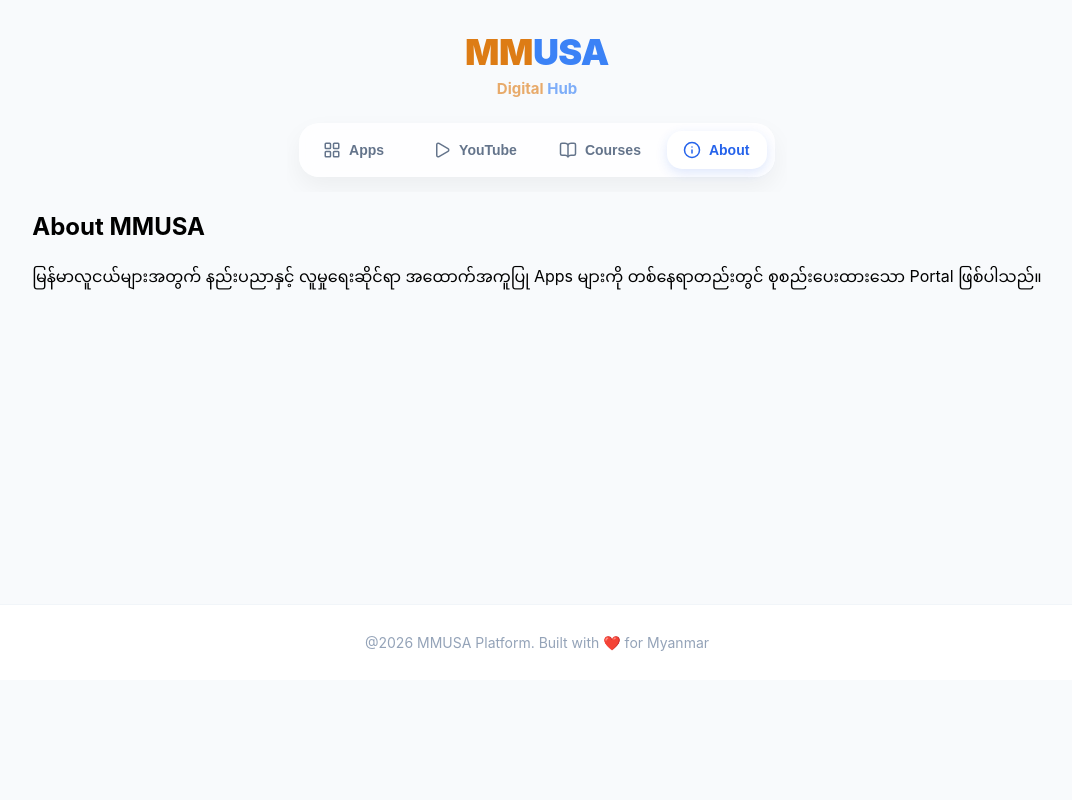
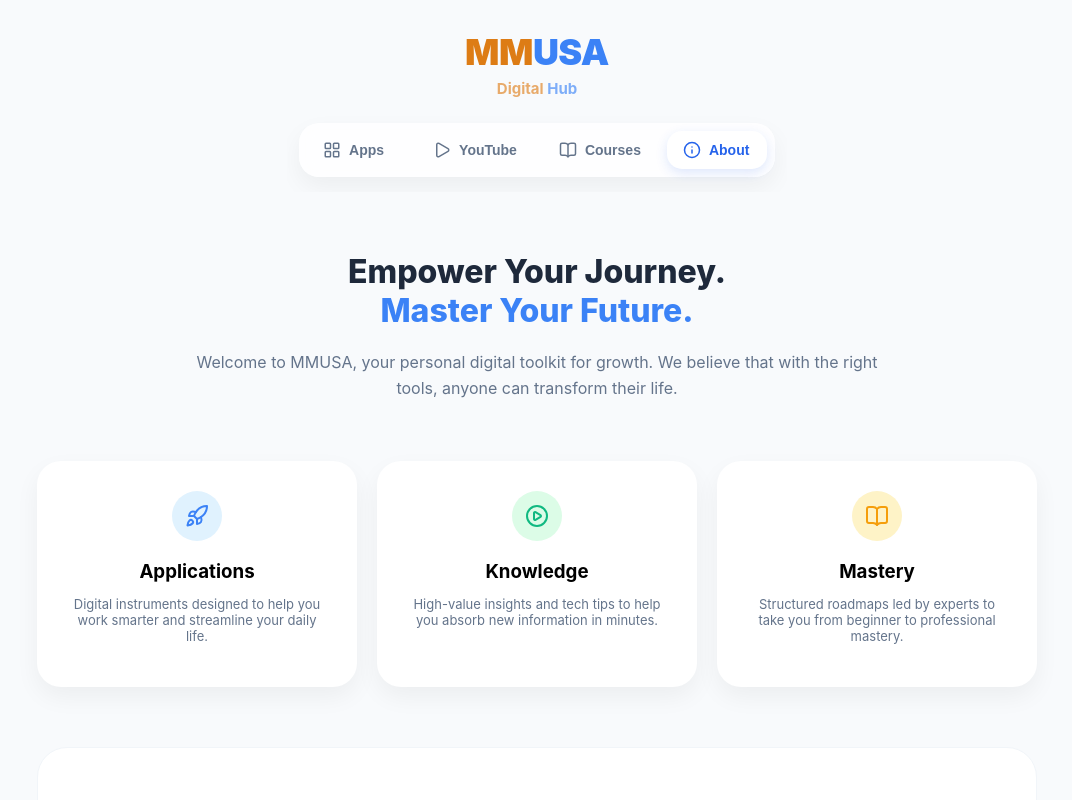
Before and after one commit to Minmaung0307/re-member, a React (Create React App) app: page / in a window 1280 px wide. Both pictures are taken after a click on the button "About". Shown: the top 800 px of the page, without its empty margins (103-1175 px from the left). Built offline with nearby package versions, Linux system fonts and the light colour scheme.

Commit message:
about page has been updated

```diff
--- a/src/Portal.js
+++ b/src/Portal.js
@@ -5,31 +5,33 @@ import CourseEnrollPage from "./components/CourseEnrollPage";
 // import { useState } from 'react';
 import { useNavigate } from "react-router-dom";
 import {
-  Heart,
-  QrCode,
-  FileText,
+  ArrowRight,
+  BookOpen,
   BookText,
-  Wallet,
-  Calculator,
-  Gift,
-  Play,
-  Video,
-  Youtube,
-  LayoutGrid,
-  Info,
-  BookOpen,
-  ArrowRight,
-  Star,
-  Crown,
-  Grid3X3,
-  Gamepad2,
   Clock,
   CheckCircle,
-  PaintBucket,
   Calendar,
   ChartBar,
   ChessKing,
+  Crown,
+  Calculator,
   FileCode,
+  FileText,
+  Grid3X3,
+  Gamepad2,
+  Gift,
+  Heart,
+  Info,
+  PaintBucket,
+  Play,
+  PlayCircle,
+  Rocket,
+  Star,
+  QrCode,
+  LayoutGrid,
+  Wallet,
+  Video,
+  Youtube,
 } from "lucide-react";
 
 // --- Apps Data ---
@@ -247,6 +249,84 @@ const courses = [
     color: "#850796",
   },
 ];
+
+const AboutSection = () => {
+  return (
+    <div style={styles.aboutWrapper}>
+      <div style={styles.aboutHero}>
+        <h1 style={styles.aboutMainTitle}>
+          Empower Your Journey. <br />
+          <span style={{ color: "#3b82f6" }}>Master Your Future.</span>
+        </h1>
+        <p style={styles.aboutSubTitle}>
+          Welcome to MMUSA, your personal digital toolkit for growth. We believe
+          that with the right tools, anyone can transform their life.
+        </p>
+      </div>
+
+      <div style={styles.statsGrid}>
+        <div style={styles.statCard}>
+          <div style={{ ...styles.iconCircle, backgroundColor: "#e0f2fe" }}>
+            <Rocket color="#3b82f6" />
+          </div>
+          <h3 style={{ marginBottom: "10px" }}>Applications</h3>
+          <p style={{ fontSize: "13px", color: "#64748b" }}>
+            Digital instruments designed to help you work smarter and streamline
+            your daily life.
+          </p>
+        </div>
+        <div style={styles.statCard}>
+          <div style={{ ...styles.iconCircle, backgroundColor: "#dcfce7" }}>
+            <PlayCircle color="#10b981" />
+          </div>
+          <h3 style={{ marginBottom: "10px" }}>Knowledge</h3>
+          <p style={{ fontSize: "13px", color: "#64748b" }}>
+            High-value insights and tech tips to help you absorb new information
+            in minutes.
+          </p>
+        </div>
+        <div style={styles.statCard}>
+          <div style={{ ...styles.iconCircle, backgroundColor: "#fef3c7" }}>
+            <BookOpen color="#f59e0b" />
+          </div>
+          <h3 style={{ marginBottom: "10px" }}>Mastery</h3>
+          <p style={{ fontSize: "13px", color: "#64748b" }}>
+            Structured roadmaps led by experts to take you from beginner to
+            professional mastery.
+          </p>
+        </div>
+      </div>
+
+      <div style={styles.motivationContent}>
+        <h2 style={styles.contentHeader}>
+          Why MMUSA? Because You Deserve More.
+        </h2>
+        <p style={styles.contentText}>
+          ကျွန်တော်တို့ MMUSA မှာရှိတဲ့ Apps တွေ၊ ဗီဒီယိုတွေနဲ့ သင်တန်းတွေဟာ
+          ရိုးရိုး Digital ပစ္စည်းတွေတင် မဟုတ်ပါဘူး။ သင့်ဘဝရဲ့ တစ်နေရာရာမှာ
+          မဖြစ်မနေ အထောက်အကူပြုပေးမယ့်{" "}
+          <strong style={{ color: "#1e293b" }}>
+            "ရင်းနှီးမြှုပ်နှံမှုတွေ"
+          </strong>{" "}
+          ဖြစ်ပါတယ်။
+        </p>
+        <p style={styles.contentText}>
+          Think of MMUSA as your <strong>Personal Digital Toolkit</strong>.
+          Whether it’s a skill you learn from a course or an app that helps you
+          organize your business, MMUSA is right there with you, supporting your
+          progress every step of the way.
+        </p>
+      </div>
+
+      <div style={styles.finalQuote}>
+        <p>
+          "Don’t just watch the future happen —{" "}
+          <strong style={{ color: "#1e293b" }}>Create it.</strong>"
+        </p>
+      </div>
+    </div>
+  );
+};
 
 const Portal = () => {
   const navigate = useNavigate();
@@ -377,15 +457,7 @@ const Portal = () => {
         )}
 
         {/* --- About Tab --- */}
-        {activeTab === "about" && (
-          <div style={styles.aboutBox}>
-            <h2>About MMUSA</h2>
-            <p>
-              မြန်မာလူငယ်များအတွက် နည်းပညာနှင့် လူမှုရေးဆိုင်ရာ အထောက်အကူပြု
-              Apps များကို တစ်နေရာတည်းတွင် စုစည်းပေးထားသော Portal ဖြစ်ပါသည်။
-            </p>
-          </div>
-        )}
+        {activeTab === "about" && <AboutSection />}
       </main>
 
       <footer style={styles.footer}>
@@ -1591,6 +1663,75 @@ const styles = {
     boxSizing: "border-box",
     transition: "background-color 0.3s ease",
   },
+  aboutWrapper: {
+    maxWidth: "1000px",
+    margin: "0 auto",
+    padding: "40px 20px",
+    textAlign: "center",
+  },
+  aboutHero: { marginBottom: "60px" },
+  aboutMainTitle: {
+    fontSize: "32px",
+    fontWeight: "800",
+    color: "#1e293b",
+    lineHeight: "1.2",
+    marginBottom: "20px",
+  },
+  aboutSubTitle: {
+    fontSize: "16px",
+    color: "#64748b",
+    lineHeight: "1.6",
+    maxWidth: "700px",
+    margin: "0 auto",
+  },
+  statsGrid: {
+    display: "grid",
+    gridTemplateColumns: "repeat(auto-fit, minmax(280px, 1fr))",
+    gap: "20px",
+    marginBottom: "60px",
+  },
+  statCard: {
+    padding: "30px",
+    backgroundColor: "#fff",
+    borderRadius: "24px",
+    boxShadow: "0 10px 25px rgba(0,0,0,0.05)",
+    textAlign: "center",
+  },
+  iconCircle: {
+    width: "50px",
+    height: "50px",
+    borderRadius: "50%",
+    display: "flex",
+    alignItems: "center",
+    justifyContent: "center",
+    margin: "0 auto 15px",
+  },
+  motivationContent: {
+    textAlign: "left",
+    backgroundColor: "#fff",
+    padding: "40px",
+    borderRadius: "30px",
+    border: "1px solid #f1f5f9",
+    marginBottom: "40px",
+  },
+  contentHeader: {
+    fontSize: "22px",
+    fontWeight: "700",
+    color: "#1e293b",
+    marginBottom: "20px",
+  },
+  contentText: {
+    fontSize: "15px",
+    color: "#475569",
+    lineHeight: "1.8",
+    marginBottom: "20px",
+  },
+  finalQuote: {
+    fontSize: "18px",
+    color: "#3b82f6",
+    fontStyle: "italic",
+    marginTop: "40px",
+  },
 };
 
 export default Portal;
```
